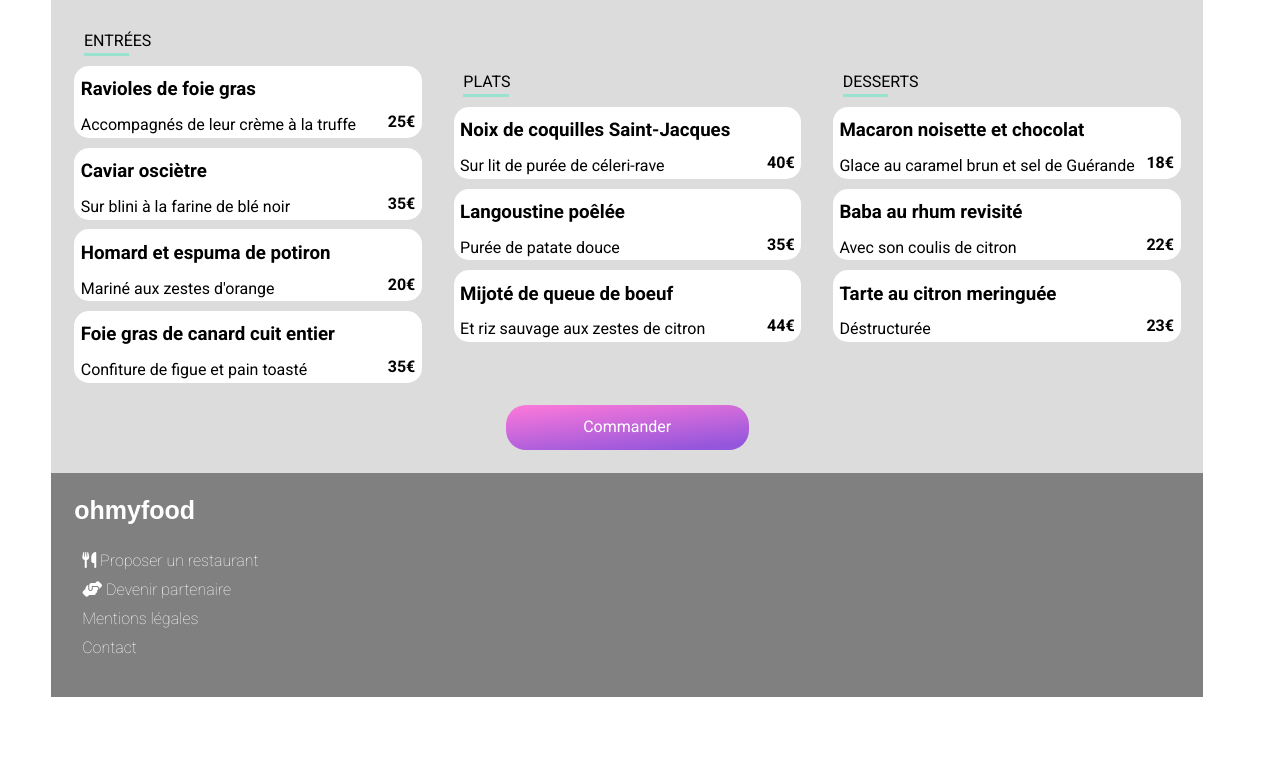
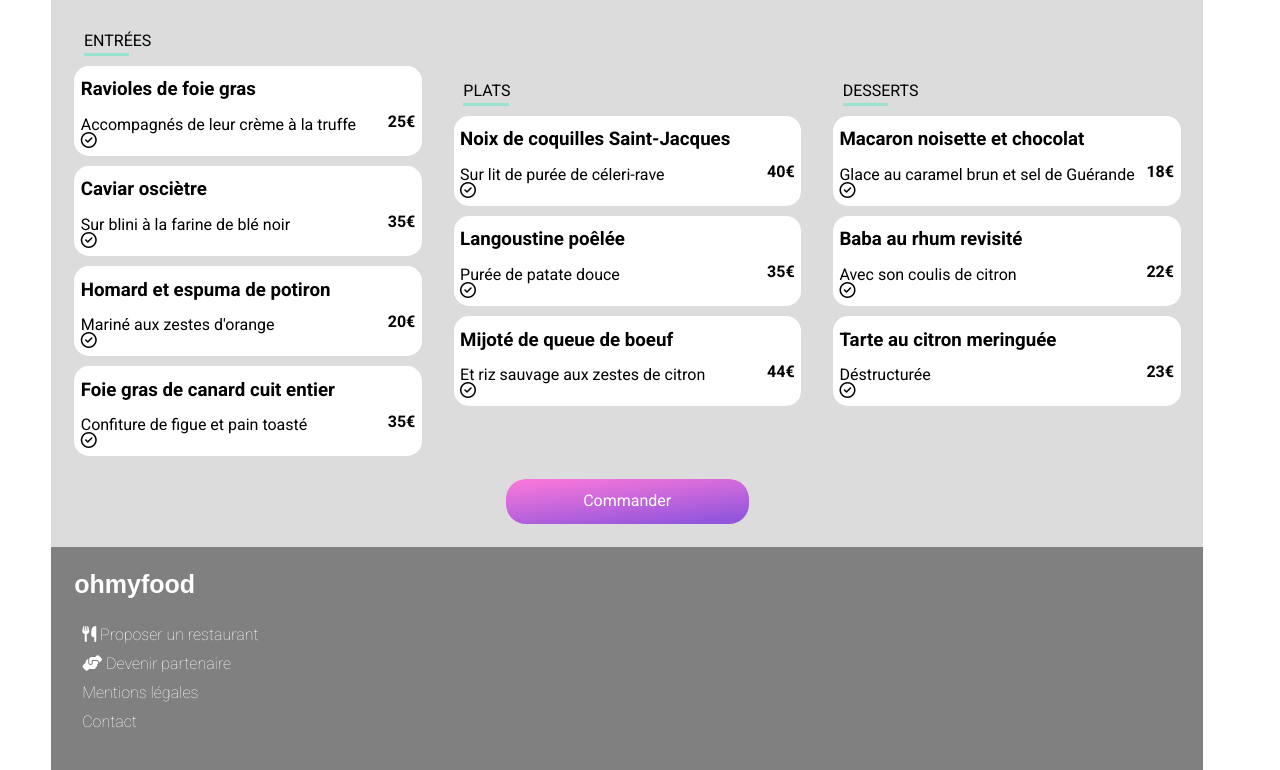
Before and after one commit to AngeliqueMarquis/AngeliqueMarquis_3_10112021, a website: page menuEnchantee.html in a window 1280 px wide. Shown: the part 613-1383 px from the top of the page. Before the commit the page ends 1310 px from the top, so only its background shows below. Drawn offline with Linux system fonts and the light colour scheme; a web font is replaced by a local one.

Commit message:
Modification de la langue en fr des fichiers html

```diff
--- a/menuEnchantee.html
+++ b/menuEnchantee.html
@@ -1,5 +1,5 @@
 <!DOCTYPE html>
-<html lang="en">
+<html lang="fr">
     <head>
         <meta charset="UTF-8">
         <meta http-equiv="X-UA-Compatible" content="IE=edge">
@@ -12,7 +12,7 @@
         <link rel="preconnect" href="https://fonts.gstatic.com" crossorigin>
         <link href="https://fonts.googleapis.com/css2?family=Roboto:wght@100;400;700&display=swap" rel="stylesheet">
         <link href="https://fonts.googleapis.com/css2?family=Roboto:wght@100&family=Shrikhand&display=swap" rel="stylesheet">
-        <script src="https://kit.fontawesome.com/54681c7a20.js" crossorigin="anonymous"></script>
+        <script src="https://kit.fontawesome.com/f344ff69f6.js" crossorigin="anonymous"></script>
         <title>La note enchantée</title>
     </head>
 <body>
@@ -41,21 +41,33 @@
                         <h3>Ravioles de foie gras </h3>
                         <p>Accompagnés de leur crème à la truffe</p>
                         <b>25€</b>
+                        <div class="confirmation" >
+                            <i class="far fa-check-circle"></i>
+                        </div>
                     </div>
                     <div class="menu-details">
                         <h3>Caviar osciètre </h3>
                         <p>Sur blini à la farine de blé noir</p>
                         <b>35€</b>
+                        <div class="confirmation" >
+                            <i class="far fa-check-circle"></i>
+                        </div>
                     </div>
                     <div class="menu-details">
                         <h3>Homard et espuma de potiron</h3>
                         <p>Mariné aux zestes d'orange</p>
                         <b>20€</b>
+                        <div class="confirmation" >
+                            <i class="far fa-check-circle"></i>
+                        </div>
                     </div>
                     <div class="menu-details">
                         <h3>Foie gras de canard cuit entier</h3>
                         <p>Confiture de figue et pain toasté</p>
                         <b>35€</b>
+                        <div class="confirmation" >
+                            <i class="far fa-check-circle"></i>
+                        </div>
                     </div>
                 </div>
 
@@ -65,16 +77,25 @@
                         <h3>Noix de coquilles Saint-Jacques</h3>
                         <p>Sur lit de purée de céleri-rave</p>
                         <b>40€</b>
+                        <div class="confirmation" >
+                            <i class="far fa-check-circle"></i>
+                        </div>
                     </div>
                     <div class="menu-details">
                         <h3>Langoustine poêlée</h3>
                         <p>Purée de patate douce</p>
                         <b>35€</b>
+                        <div class="confirmation" >
+                            <i class="far fa-check-circle"></i>
+                        </div>
                     </div>
                     <div class="menu-details">
                         <h3>Mijoté de queue de boeuf </h3>
                         <p>Et riz sauvage aux zestes de citron</p>
                         <b>44€</b>
+                        <div class="confirmation" >
+                            <i class="far fa-check-circle"></i>
+                        </div>
                     </div>
                 </div>
 
@@ -84,16 +105,25 @@
                         <h3>Macaron noisette et chocolat</h3>
                         <p>Glace au caramel brun et sel de Guérande</p>
                         <b>18€</b>
+                        <div class="confirmation" >
+                            <i class="far fa-check-circle"></i>
+                        </div>
                     </div>
                     <div class="menu-details">
                         <h3>Baba au rhum revisité </h3>
                         <p>Avec son coulis de citron</p>
                         <b>22€</b>
+                        <div class="confirmation" >
+                            <i class="far fa-check-circle"></i>
+                        </div>
                     </div>
                     <div class="menu-details">
                         <h3>Tarte au citron meringuée </h3>
                         <p>Déstructurée</p>
                         <b>23€</b>
+                        <div class="confirmation" >
+                            <i class="far fa-check-circle"></i>
+                        </div>
                     </div>
                 </div>
             </div>
@@ -107,10 +137,10 @@
     <footer>
         <h1> ohmyfood </h1>
         <ul>
-            <li><i class="fas fa-utensils"></i> Proposer un restaurant</li>
-            <li><i class="fas fa-hands-helping"></i> Devenir partenaire</li>
-            <li> Mentions légales </li>
-            <li><a href="mailto:contact@ohmyfood.fr"> Contact </li>
+            <li><a href="#"><i class="fas fa-utensils"></i> Proposer un restaurant</a></li>
+            <li><a href="#"> <i class="fas fa-hands-helping"></i> Devenir partenaire</a></li>
+            <li><a href="#"> Mentions légales </a> </li>
+            <li><a href="mailto:contact@ohmyfood.fr"> Contact </a></li>
         </ul>
     </footer>
 
```
Also changed, not shown: index.html (+6 -6 lines), menuFrancaise.html (+5 -5 lines), menuLapalette.html (+6 -6 lines), menuLedelice.html (+6 -6 lines).
